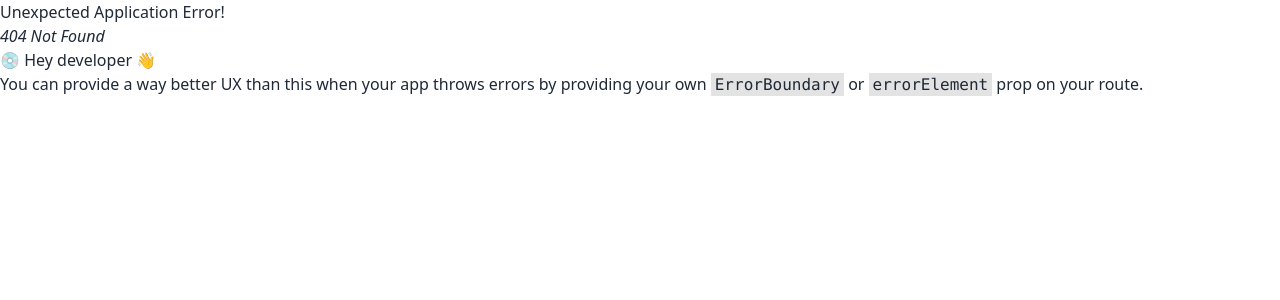
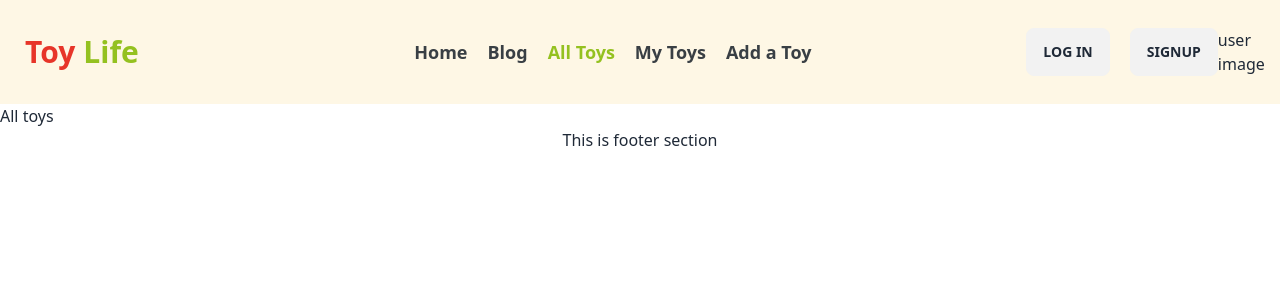
Before and after one commit to mehedishopnil/toy-life-client, a React (Vite) app: page /all-toys in a window 1280 px wide. Before the commit this address had no page. Shown: the top 300 px of the page. Built offline with nearby package versions, Linux system fonts and the light colour scheme.

Commit message:
navigation menu color  and active color update

```diff
--- /dev/null
+++ b/src/Pages/AddAToy/AddedAToy.jsx
@@ -0,0 +1,11 @@
+import React from 'react';
+
+const AddedAToy = () => {
+    return (
+        <div>
+            <h1>Added a toy</h1>
+        </div>
+    );
+};
+
+export default AddedAToy;
--- /dev/null
+++ b/src/Pages/AllToys/AllToys.jsx
@@ -0,0 +1,11 @@
+import React from 'react';
+
+const AllToys = () => {
+    return (
+        <div>
+            <h1>All toys</h1>
+        </div>
+    );
+};
+
+export default AllToys;
--- /dev/null
+++ b/src/Pages/MyToys/MyToys.jsx
@@ -0,0 +1,11 @@
+import React from 'react';
+
+const MyToys = () => {
+    return (
+        <div>
+            <h1>My Toys</h1>
+        </div>
+    );
+};
+
+export default MyToys;
--- a/src/Pages/share/Header/Header.jsx
+++ b/src/Pages/share/Header/Header.jsx
@@ -4,8 +4,8 @@ const Header = () => {
   const location = useLocation();
 
   return (
-    <div className="container mx-auto">
-      <div className="navbar bg-[#fef7e5]">
+    <div className=" bg-[#fef7e5] py-5">
+      <div className="navbar container mx-auto">
         <div className="navbar-start">
           <a className="btn btn-ghost normal-case text-3xl font-bold text-[#e73529]">
             Toy<span className="text-[#94c120]">Life</span>
@@ -15,8 +15,8 @@ const Header = () => {
           <ul className="flex gap-5">
             <li>
               <a
-                className={`text-xl hover:border-b-2 hover:border-[#94c120] hover:text-[#94c120] ${
-                  location.pathname === '/' ? 'text-[#94c120]' : 'text-[#000]' // Change text color for active and inactive states
+                className={`text-lg font-bold hover:border-b-2 hover:border-[#94c120] hover:text-[#94c120] ${
+                  location.pathname === "/" ? "text-[#94c120]" : "text-[#393f44]" // Change text color for active and inactive states
                 }`}
               >
                 <Link to="/">Home</Link>
@@ -24,18 +24,63 @@ const Header = () => {
             </li>
             <li>
               <a
-                className={`text-xl hover:border-b-2 hover:border-[#94c120] ${
-                  location.pathname === '/blog' ? 'text-[#94c120]' : 'text-[#000]' // Change text color for active and inactive states
+                className={`text-lg font-bold hover:border-b-2 hover:border-[#94c120] ${
+                  location.pathname === "/blog"
+                    ? "text-[#94c120]"
+                    : "text-[#393f44]" // Change text color for active and inactive states
                 }`}
               >
                 <Link to="/blog">Blog</Link>
               </a>
             </li>
+
+
+            <li>
+              <a
+                className={`text-lg font-bold hover:border-b-2 hover:border-[#94c120] ${
+                  location.pathname === "/all-toys"
+                    ? "text-[#94c120]"
+                    : "text-[#393f44]" // Change text color for active and inactive states
+                }`}
+              >
+                <Link to="/all-toys">All Toys</Link>
+              </a>
+            </li>
+
+
+            <li>
+              <a
+                className={`text-lg font-bold hover:border-b-2 hover:border-[#94c120] ${
+                  location.pathname === "/my-toys"
+                    ? "text-[#94c120]"
+                    : "text-[#393f44]" // Change text color for active and inactive states
+                }`}
+              >
+                <Link to="/my-toys">My Toys</Link>
+              </a>
+            </li>
+
+
+            <li>
+              <a
+                className={`text-lg font-bold hover:border-b-2 hover:border-[#94c120] ${
+                  location.pathname === "/add-a-toy"
+                    ? "text-[#94c120]"
+                    : "text-[#393f44]" // Change text color for active and inactive states
+                }`}
+              >
+                <Link to="/add-a-toy">Add a Toy</Link>
+              </a>
+            </li>
+
           </ul>
         </div>
         <div className="navbar-end flex gap-5">
           <a className="btn text">Log in</a>
           <a className="btn">SignUp</a>
+        </div>
+        <div>
+            <h1>user image</h1>
         </div>
       </div>
     </div>
```
Also changed, not shown: src/main.jsx (+15 -0 lines).
